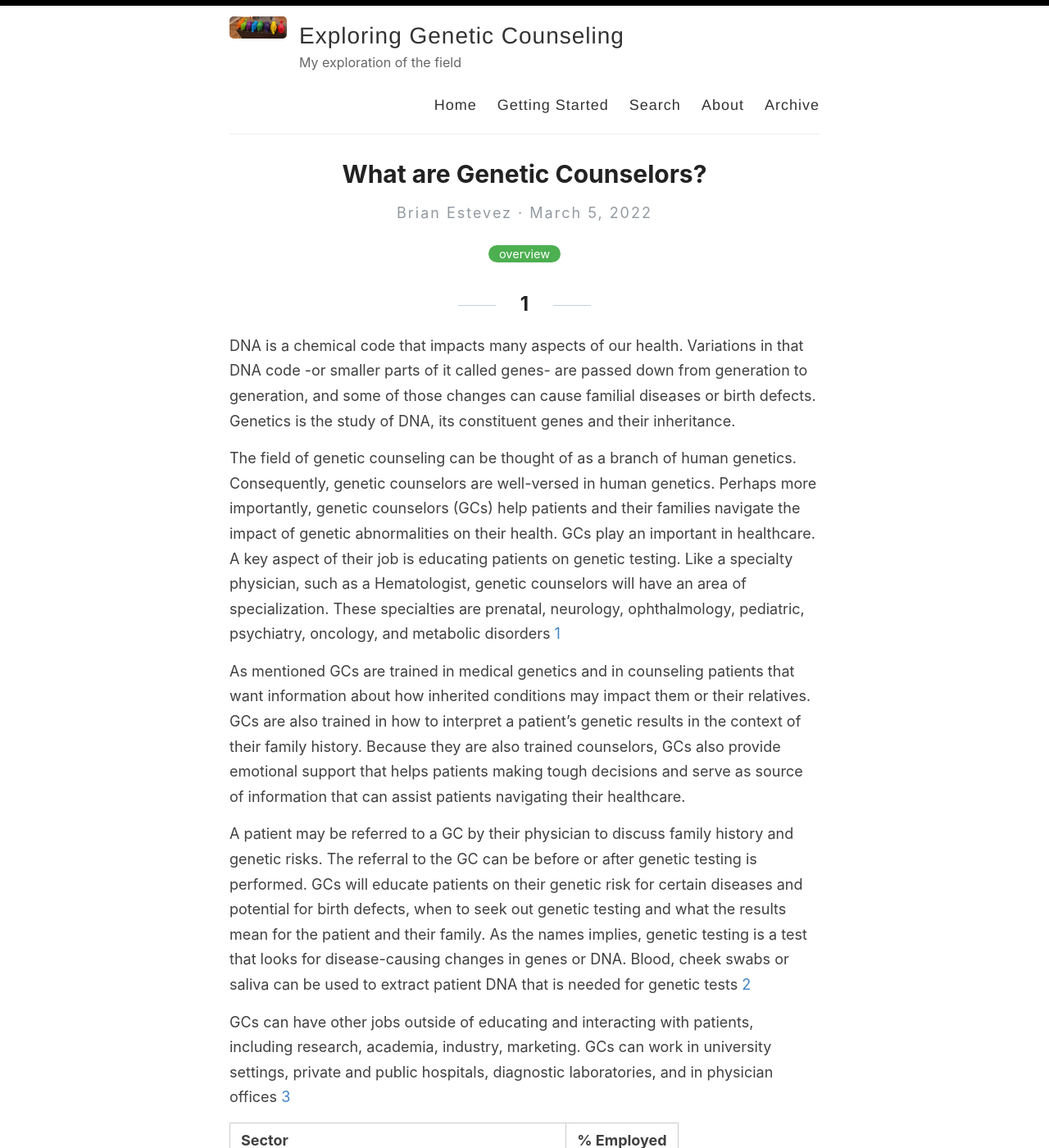
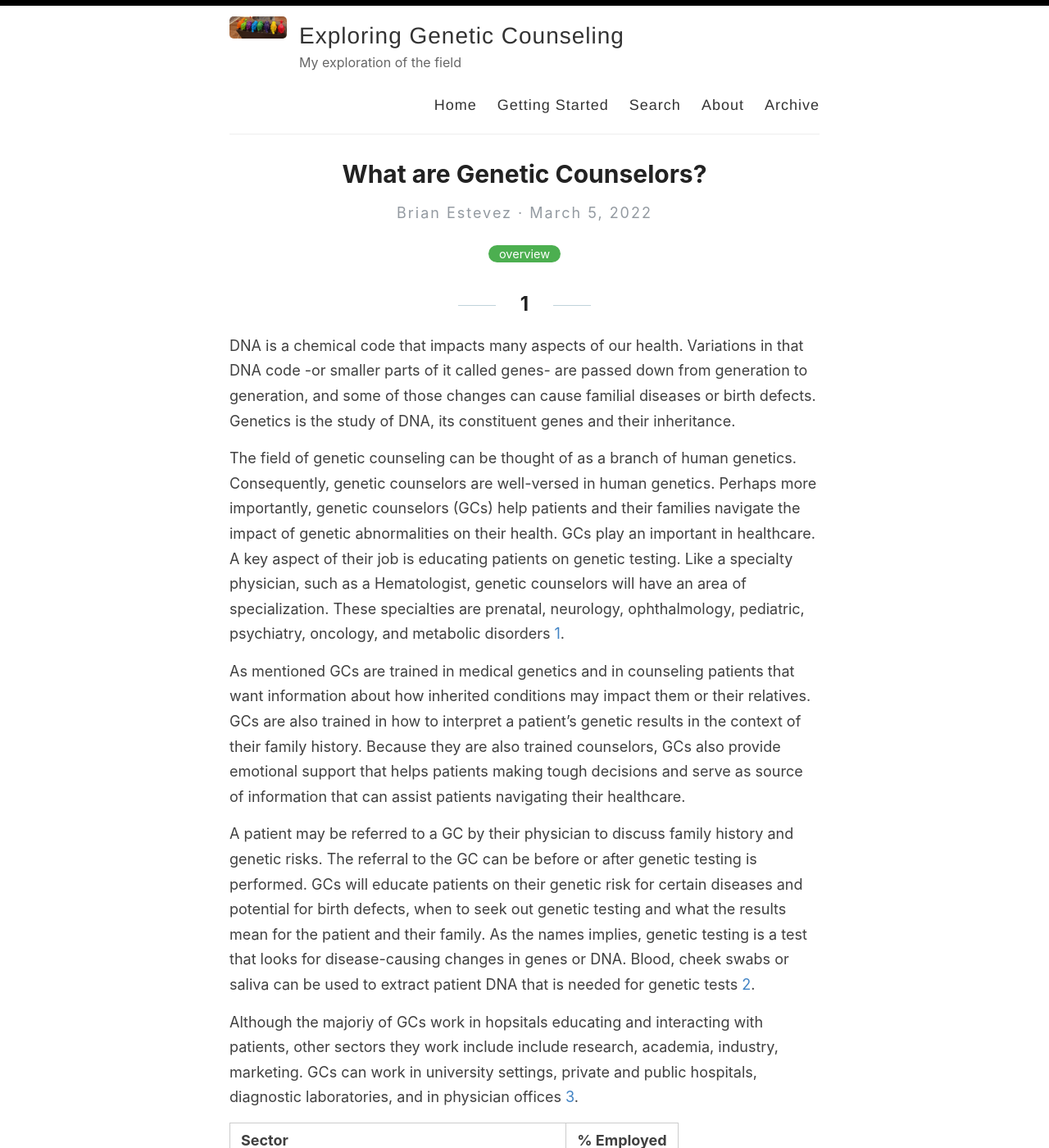
Before and after one commit to estevezb/Exploring-Genetic-Counseling, a Jekyll site: the page built from _posts/2022-03-05-Hello-World.md, in a window 1280 px wide and 1400 px high. Shown: the whole window at 82% size. Built offline with Jekyll 4.4.1, drawn with Linux system fonts in a browser that asks for light colours.

Commit message:
Update 2022-03-05-Hello-World.md

```diff
--- a/_posts/2022-03-05-Hello-World.md
+++ b/_posts/2022-03-05-Hello-World.md
@@ -9,13 +9,13 @@ category: overview
 ------
 DNA is a chemical code that impacts many aspects of our health. Variations in that DNA code -or smaller parts of it called genes- are passed down from generation to generation, and some of those changes can cause familial diseases or birth defects.  Genetics is the study of DNA, its constituent genes and their inheritance.
 
-The field of genetic counseling can be thought of as a branch of human genetics. Consequently, genetic counselors are well-versed in human genetics. Perhaps more importantly, genetic counselors (GCs) help patients and their families navigate the impact of genetic abnormalities on their health. GCs play an important in healthcare. A key aspect of their job is educating patients on genetic testing. Like a specialty physician, such as a Hematologist, genetic counselors will have an area of specialization. These specialties are prenatal, neurology, ophthalmology, pediatric, psychiatry, oncology, and metabolic disorders <sup>[1]</sup>
+The field of genetic counseling can be thought of as a branch of human genetics. Consequently, genetic counselors are well-versed in human genetics. Perhaps more importantly, genetic counselors (GCs) help patients and their families navigate the impact of genetic abnormalities on their health. GCs play an important in healthcare. A key aspect of their job is educating patients on genetic testing. Like a specialty physician, such as a Hematologist, genetic counselors will have an area of specialization. These specialties are prenatal, neurology, ophthalmology, pediatric, psychiatry, oncology, and metabolic disorders <sup>[1]</sup>.
 
 As mentioned GCs are trained in medical genetics and in counseling patients that want information about how inherited conditions may impact them or their relatives. GCs are also trained in how to interpret a patient’s genetic results in the context of their family history. Because they are also trained counselors, GCs also provide emotional support that helps patients making tough decisions and serve as source of information that can assist patients navigating their healthcare.
 
-A patient may be referred to a GC by their physician to discuss family history and genetic risks. The referral to the GC can be before or after genetic testing is performed. GCs will educate patients on their genetic risk for certain diseases and potential for birth defects, when to seek out genetic testing and what the results mean for the patient and their family. As the names implies, genetic testing is a test that looks for disease-causing changes in genes or DNA.  Blood, cheek swabs or saliva can be used to extract patient DNA that is needed for genetic tests <sup>[2]</sup>
+A patient may be referred to a GC by their physician to discuss family history and genetic risks. The referral to the GC can be before or after genetic testing is performed. GCs will educate patients on their genetic risk for certain diseases and potential for birth defects, when to seek out genetic testing and what the results mean for the patient and their family. As the names implies, genetic testing is a test that looks for disease-causing changes in genes or DNA.  Blood, cheek swabs or saliva can be used to extract patient DNA that is needed for genetic tests <sup>[2]</sup>.
 
-GCs can have other jobs outside of educating and interacting with patients, including research, academia, industry, marketing. GCs can work in university settings, private and public hospitals, diagnostic laboratories, and in physician offices <sup>[3]</sup>
+Although the majoriy of GCs work in hopsitals educating and interacting with patients, other sectors they work include include research, academia, industry, marketing. GCs can work in university settings, private and public hospitals, diagnostic laboratories, and in physician offices <sup>[3]</sup>.
 
 | Sector        | % Employed    |
 | :------------- |:-------------:|
```
